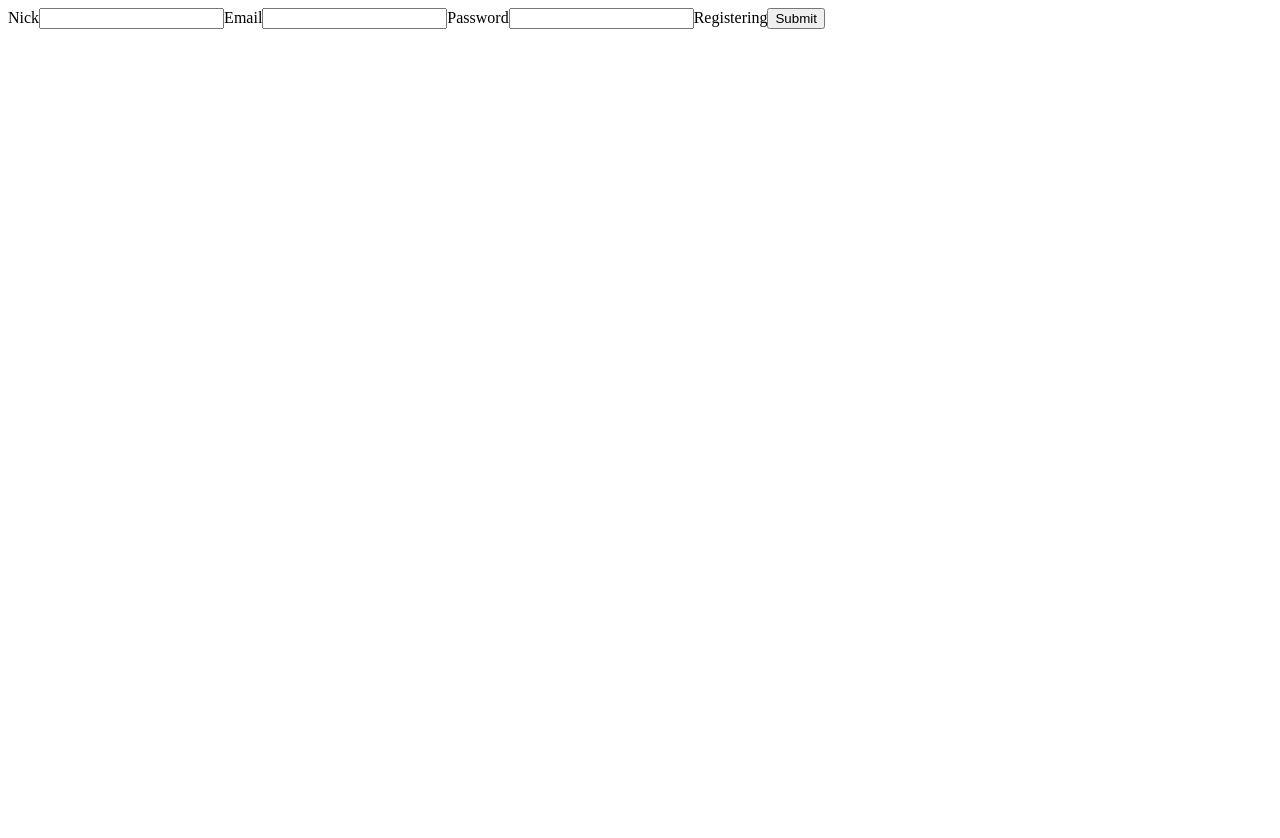
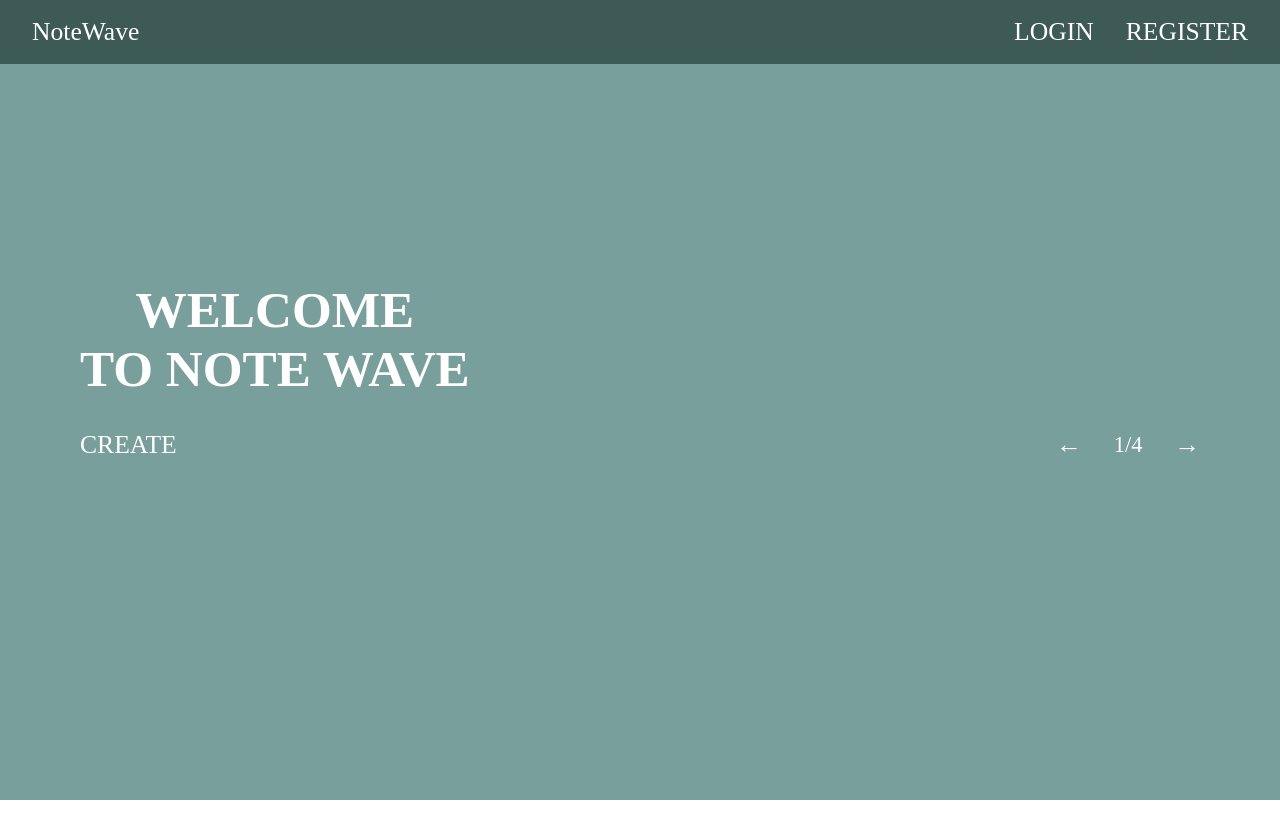
Before and after one commit to alemlodyigor/NoteWave, a React (Vite) app: page / in a window 1280 px wide. Shown: the top 838 px of the page. Before the commit the page ends 800 px from the top, so only its background shows below. Built offline with nearby package versions, Linux system fonts and the light colour scheme; no server answers.

Commit message:
basic look

```diff
--- a/package.json
+++ b/package.json
@@ -23,6 +23,7 @@
     "eslint-plugin-react": "^7.32.2",
     "eslint-plugin-react-hooks": "^4.6.0",
     "eslint-plugin-react-refresh": "^0.4.3",
+    "sass": "^1.65.1",
     "vite": "^4.4.5"
   }
 }
--- a/src/components/Navbar.jsx
+++ b/src/components/Navbar.jsx
@@ -1,9 +1,17 @@
-import React from 'react'
-
+import React from "react";
+import "../scss/Navbar.scss";
 const Navbar = () => {
   return (
-    <div>Navbar</div>
-  )
-}
+    <div className="nav">
+      <h1 className="nav__title">NoteWave</h1>
+      <div className="nav__options">
+        <ul className="nav__options__list">
+          <li className="nav__options__list__element">LOGIN</li>
+          <li className="nav__options__list__element">REGISTER</li>
+        </ul>
+      </div>
+    </div>
+  );
+};
 
 export default Navbar;
--- /dev/null
+++ b/src/components/Notes.jsx
@@ -0,0 +1,17 @@
+import React from "react";
+
+const Notes = () => {
+  const note = false;
+  return (
+    <>
+      {note && (
+        <div className="main-content__container__notes__element">
+          <div className="test"></div>
+          <h4>PRZEPISY</h4>
+        </div>
+      )}
+    </>
+  );
+};
+
+export default Notes;
--- a/src/firebase.js
+++ b/src/firebase.js
@@ -4,7 +4,7 @@ import { getStorage } from "firebase/storage";
 import { getFirestore } from "firebase/firestore";
 
 const firebaseConfig = {
-  apiKey: process.env.API_KEY,
+  apiKey: "",
   authDomain: "notewave-a9c40.firebaseapp.com",
   projectId: "notewave-a9c40",
   storageBucket: "notewave-a9c40.appspot.com",
--- a/src/pages/Home.jsx
+++ b/src/pages/Home.jsx
@@ -1,10 +1,11 @@
 import React from "react";
 import Register from "./Register";
-
+import Login from "./Login";
+import Main from "./Main";
 
 const Home = () => {
   return (
-    <Register />
+    <Main />
   );
 };
 
--- a/src/pages/Login.jsx
+++ b/src/pages/Login.jsx
@@ -1,9 +1,43 @@
-import React from 'react';
+import React, { useState } from "react";
+import "../scss/Register.scss";
+import Navbar from "../components/Navbar";
 
 const Login = () => {
+  const [err, setErr] = useState(false);
+  const [loading, setLoading] = useState(false);
+  const handleSubmit = () => {};
+
   return (
-    <div>Login</div>
-  )
-}
+    <div className="register">
+      <Navbar />
+      <div className="register-container">
+        <form className="register-form" onSubmit={handleSubmit}>
+          <h2 className="register-form__title">LOGIN</h2>
+          <label htmlFor="email">Email</label>
+          <input
+            className="register-form__input"
+            type="email"
+            id="email"
+            required
+          />
+          <label htmlFor="password1">Password</label>
+          <input
+            className="register-form__input"
+            type="password"
+            id="password1"
+            required
+          />
+          {err && <span>Something went wrong!</span>}
+          {loading && <span>Registering</span>}
+          <input
+            className="register-form__btn"
+            type="submit"
+            value="COME BACK ON WAVE"
+          />
+        </form>
+      </div>
+    </div>
+  );
+};
 
-export default Login
+export default Login;
--- /dev/null
+++ b/src/pages/Main.jsx
@@ -0,0 +1,37 @@
+import React from "react";
+import Navbar from "../components/Navbar";
+import "../scss/Main.scss";
+import Notes from "../components/Notes";
+
+const Main = () => {
+  return (
+    <div className="main">
+      <Navbar />
+      <div className="main-content">
+        <h2 className="main-content__title">
+          Welcome <br />
+          to note wave
+        </h2>
+        <div className="main-content__container">
+          <div className="main-content__container__options">
+            <p className="main-content__container__options__add">CREATE</p>
+            <div className="main-content__container__options__sites">
+              <button className="main-content__container__options__sites__btn">
+                &larr;
+              </button>
+              <p className="main-content__container__options__sites__p">1/4</p>
+              <button className="main-content__container__options__sites__btn">
+                &rarr;
+              </button>
+            </div>
+          </div>
+          <div className="main-content__container__notes">
+            <Notes />
+          </div>
+        </div>
+      </div>
+    </div>
+  );
+};
+
+export default Main;
--- a/src/pages/Register.jsx
+++ b/src/pages/Register.jsx
@@ -1,6 +1,9 @@
 import React, { useState } from "react";
 import { createUserWithEmailAndPassword, updateProfile } from "firebase/auth";
 import { auth, db } from "../firebase";
+import { addDoc, collection, doc, setDoc } from "firebase/firestore";
+import "../scss/Register.scss";
+import Navbar from "../components/Navbar";
 
 const Register = () => {
   const [err, setErr] = useState(false);
@@ -15,7 +18,6 @@ const Register = () => {
     const password = e.target[2].value;
 
     try {
-
     } catch (error) {
       setErr(true);
     }
@@ -23,17 +25,40 @@ const Register = () => {
 
   return (
     <div className="register">
-      <form onSubmit={handleSubmit}>
-        <label htmlFor="nick">Nick</label>
-        <input type="text" id="nick" required />
-        <label htmlFor="email">Email</label>
-        <input type="email" id="email" required />
-        <label htmlFor="password1">Password</label>
-        <input type="password" id="password1" required />
-        {err && <span>Something went wrong!</span>}
-        {setLoading && <span>Registering</span>}
-        <input type="submit" />
-      </form>
+      <Navbar />
+      <div className="register-container">
+        <form className="register-form" onSubmit={handleSubmit}>
+        <h2 className="register-form__title">SIGN UP FOR FREE</h2>
+          <label htmlFor="nick">Name</label>
+          <input
+            className="register-form__input"
+            type="text"
+            id="nick"
+            required
+          />
+          <label htmlFor="email">Email</label>
+          <input
+            className="register-form__input"
+            type="email"
+            id="email"
+            required
+          />
+          <label htmlFor="password1">Password</label>
+          <input
+            className="register-form__input"
+            type="password"
+            id="password1"
+            required
+          />
+          {err && <span>Something went wrong!</span>}
+          {loading && <span>Registering</span>}
+          <input
+            className="register-form__btn"
+            type="submit"
+            value="JUMP INTO WAVE"
+          />
+        </form>
+      </div>
     </div>
   );
 };
--- a/src/scss/Home.scss
+++ b/src/scss/Home.scss
@@ -1,5 +1,7 @@
 :root{
-
+    --color-black-primary: #212529;
+    --color-black-secondary: #343a40;
+    --color-black-third: #495057;
 }
 
 *, *::before, *::after{
--- /dev/null
+++ b/src/scss/Main.scss
@@ -0,0 +1,89 @@
+.main {
+    background-color: #799f9c;
+    color: #fff;
+  display: flex;
+  flex-direction: column;
+  justify-content: space-between;
+  font-size: 1.6rem;
+  height: 100vh;
+
+  &-content {
+    height: 65vh;
+    display: flex;
+    flex-direction: column;
+    margin: 0 5rem;
+    &__title {
+      display: flex;
+      align-items: flex-start;
+      font-size: 3.2rem;
+      text-transform: uppercase;
+      text-align: center;
+    }
+
+    &__container {
+      display: grid;
+      grid-template-columns: 1fr;
+      row-gap: 2rem;
+
+      &__options {
+        margin-top: 2rem;
+        display: flex;
+        justify-content: space-between;
+
+        &__add {
+          transition: all 0.2s;
+          cursor: pointer;
+          &:hover {
+            transform: scale(1.05);
+          }
+        }
+
+        &__sites {
+          display: flex;
+          align-items: center;
+          gap: 2rem;
+
+          &__p {
+            font-size: 1.4rem;
+          }
+
+          &__btn {
+            background-color: transparent;
+            border: none;
+            font-size: 1.6rem;
+            cursor: pointer;
+            transition: all 0.2s;
+            color: #fff;
+
+            &:hover {
+              transform: scale(1.3);
+            }
+          }
+        }
+      }
+      &__notes {
+        display: grid;
+        grid-template-columns: repeat(24, 1fr);
+        grid-template-rows: 1fr;
+        gap: 10rem;
+        height: 30rem;
+        // width: 100vw;
+        overflow-y: hidden;
+        overflow-x: auto;
+
+        &__element {
+          display: flex;
+          flex-direction: column;
+          gap: 1rem;
+          cursor: pointer;
+        }
+      }
+    }
+  }
+}
+
+.test {
+  background-color: #000;
+  width: 30rem;
+  height: 20rem;
+}
--- /dev/null
+++ b/src/scss/Navbar.scss
@@ -0,0 +1,29 @@
+.nav {
+  background-color: #3e5a57;
+  height: 8vh;
+  display: flex;
+  align-items: center;
+  justify-content: space-between;
+  padding: 0rem 2rem;
+  color: #fff;
+
+  &__title {
+    font-weight: lighter;
+    font-size: 1.6rem;
+  }
+
+  &__options {
+    &__list {
+      list-style-type: none;
+      display: flex;
+      gap: 2rem;
+      &__element {
+        cursor: pointer;
+        transition: all 0.2s;
+        &:hover {
+          transform: scale(1.05);
+        }
+      }
+    }
+  }
+}
--- a/src/scss/Register.scss
+++ b/src/scss/Register.scss
@@ -0,0 +1,65 @@
+* {
+  padding: 0;
+  margin: 0;
+  box-sizing: border-box;
+  font-family: serif;
+}
+
+.register {
+  width: 100%;
+  height: 100vh;
+  //   background: linear-gradient(180deg, #799f9c 0%, #3e5a57 95%);
+  background-color: #799f9c;
+  color: #fff;
+  display: grid;
+  grid-template-columns: 1fr;
+  grid-template-rows: 0.1fr 1fr;
+
+  &-container {
+    display: flex;
+    flex-direction: column;
+    align-items: end;
+  }
+
+  &-form {
+    label {
+      font-size: 1.6rem;
+    }
+
+    &__title {
+      margin-bottom: 2rem;
+      font-size: 3rem;
+    }
+
+    width: 35rem;
+    margin: 5rem 5rem 0rem 0rem;
+    display: flex;
+    flex-direction: column;
+
+    &__btn {
+      margin-top: 1rem;
+      border: none;
+      background-color: transparent;
+      cursor: pointer;
+      outline: none;
+      color: #fff;
+      font-size: 1.8rem;
+      font-weight: bold;
+      transition: all 0.2s;
+      &:hover {
+        transform: scale(1.05);
+      }
+    }
+
+    &__input {
+      margin-bottom: 2rem;
+      background-color: transparent;
+      border: none;
+      color: #fff;
+      border-bottom: 2px solid #fff;
+      outline: none;
+      padding: 1rem 0rem;
+      font-size: 1.6rem;
+    }
+  }
+}
```
Also changed, not shown: 1 other file (tests, documents, lock files or other folders).
